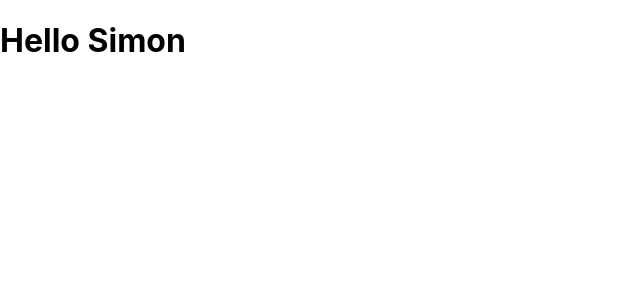
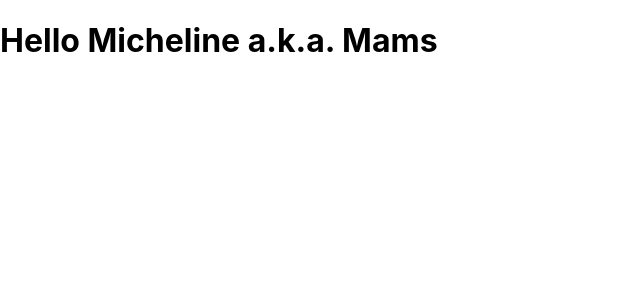
Before and after one commit to sfiers/ReactJS, a React (Create React App) app: page / in a window 1280 px wide. Shown: the top 300 px of the page, without its empty margins (0-640 px from the left). Built offline with nearby package versions, Linux system fonts and the light colour scheme.

Commit message:
6 Class Components

```diff
--- a/src/components/App.js
+++ b/src/components/App.js
@@ -2,7 +2,7 @@
 // import logo from './logo.svg';
 // import './App.css';
 import Greet from './Greet.js'
-import Ric from './Welcome'
+import Welcome from './Welcome'
 import Message from './Message.js';
 import Counter from './Counter.js';
 import FuncionClick from './FuncionClick.js';
@@ -17,12 +17,12 @@ function App() {
         {/* <FuncionClick/> */}
         {/* <EventBind/> */}
         {/* <ClassClick/> */}
-        <Greet />
         {/* <Greet name='Marc' surname='Fiers'> */}
           {/* <p>This is the kid</p> */}
         {/* </Greet> */}
-        {/* <Ric name='Micheline' surname='Mams'/> */}
         {/* <Message/> */}
+        <Welcome name='Micheline' surname='Mams'/>
+        {/* <Greet /> */}
     </div>
   )
 }
```
